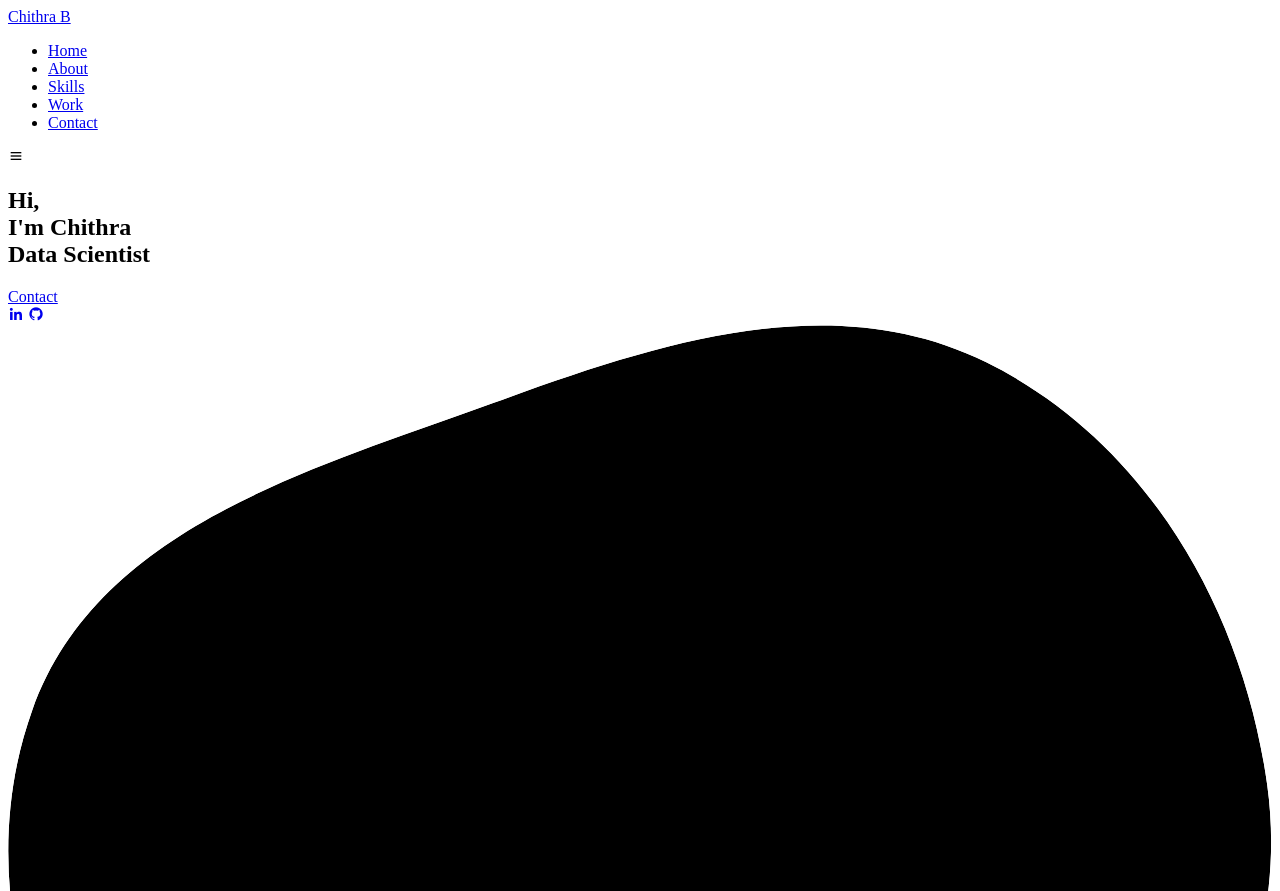
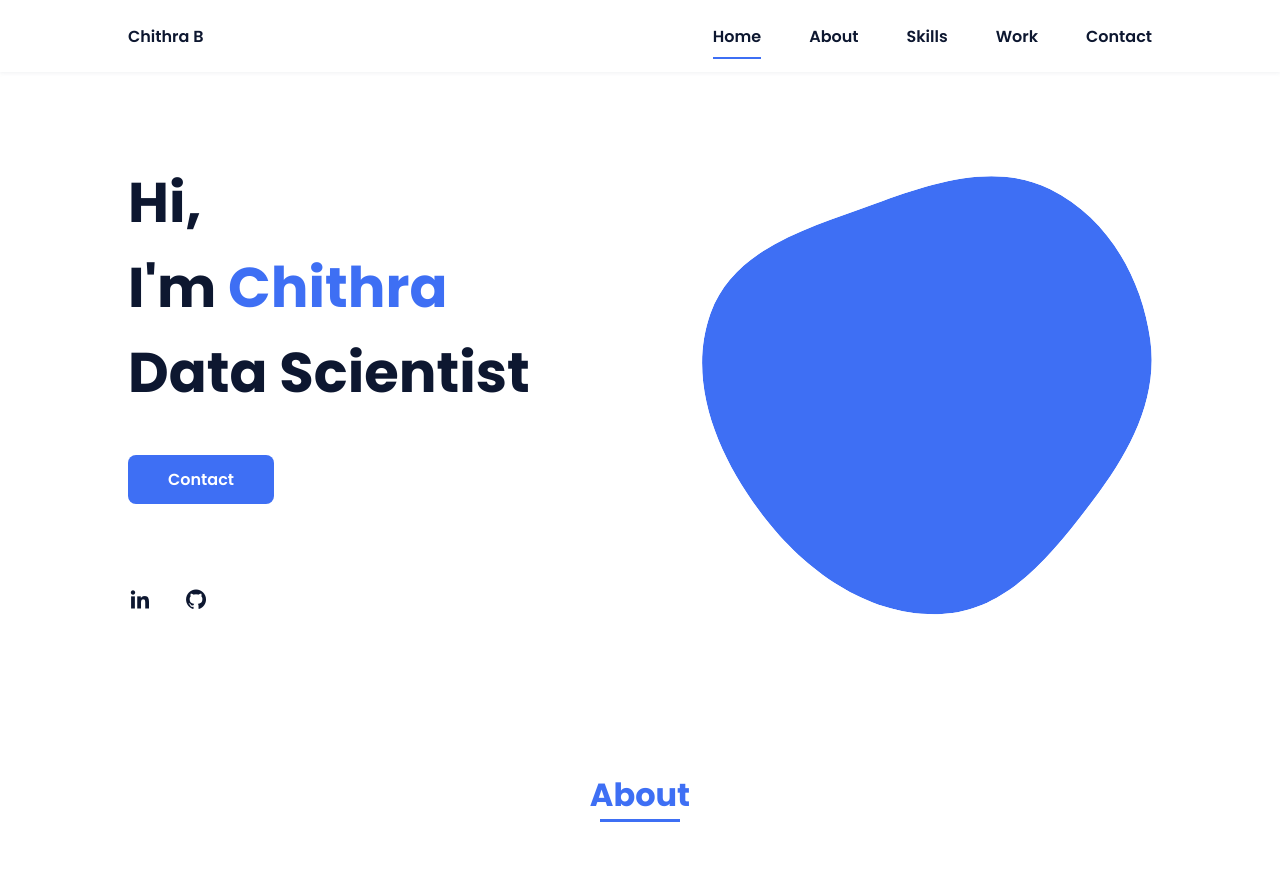
Before and after one commit to chithra27/portfolio, a plain HTML site: page index.html in a window 1280 px wide. Shown: the top 891 px of the page. Drawn offline with nearby package versions, Linux system fonts and the light colour scheme; a script that the page names is missing.

Commit message:
Update index.html

```diff
--- a/index.html
+++ b/index.html
@@ -3,13 +3,13 @@
 <head>
     <meta charset="UTF-8">
     <meta name="viewport" content="width=device-width, initial-scale=1.0">
-    <link rel="stylesheet" href="assets/css/styles.css">
-    <!-- =====BOX ICONS===== -->
+    <link rel="stylesheet" href="assets/css/style.css">
+
     <link href='https://cdn.jsdelivr.net/npm/boxicons@2.0.5/css/boxicons.min.css' rel='stylesheet'>
     <title>Portfolio website complete</title>
 </head>
 <body>
-    <!--===== HEADER =====-->
+
     <header class="l-header">
         <nav class="nav bd-grid">
             <div>
@@ -31,7 +31,6 @@
     </header>
 
     <main class="l-main">
-        <!--===== HOME =====-->
         <section class="home bd-grid" id="home">
             <div class="home__data">
                 <h1 class="home__title">Hi,<br>I'm <span class="home__title-color">Chithra</span><br> Data Scientist</h1>
@@ -53,8 +52,6 @@
                 </svg>
             </div>
         </section>
-
-        <!--===== ABOUT =====-->
         <section class="about section " id="about">
             <h2 class="section-title">About</h2>
             <div class="about__container bd-grid">
@@ -72,7 +69,6 @@ I am passionate about learning and continuously improving my skills, and I am en
             </div>
         </section>
 
-        <!--===== SKILLS =====-->
 <section class="skills section" id="skills">
     <h2 class="section-title">Skills</h2>
     <div class="skills__container bd-grid">
@@ -127,8 +123,6 @@ I am passionate about learning and continuously improving my skills, and I am en
     </div>
 </section>
 
-
-        <!--===== WORK =====-->
         <section class="work section" id="work">
             <h2 class="section-title">Work</h2>
             <div class="work__container bd-grid">
@@ -155,7 +149,6 @@ I am passionate about learning and continuously improving my skills, and I am en
         </section>
     </main>
 
-    <!--===== FOOTER =====-->
     <footer class="footer">
         <p class="footer__title">Chithra B</p>
         <div class="footer__social">
@@ -166,9 +159,7 @@ I am passionate about learning and continuously improving my skills, and I am en
         <p>&#169; 2024 Chithra B. All rights reserved.</p>
     </footer>
 
-    <!--===== SCROLL REVEAL =====-->
     <script src="https://unpkg.com/scrollreveal"></script>
-    <!--===== MAIN JS =====-->
     <script src="assets/js/main.js"></script>
 </body>
 </html>
```
